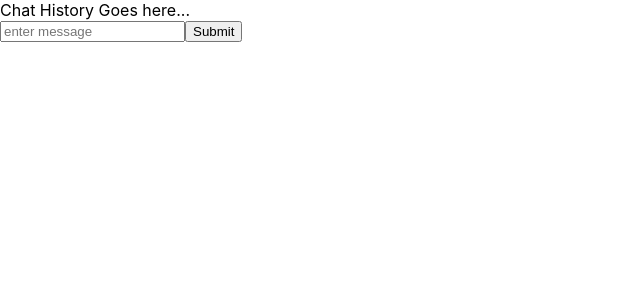
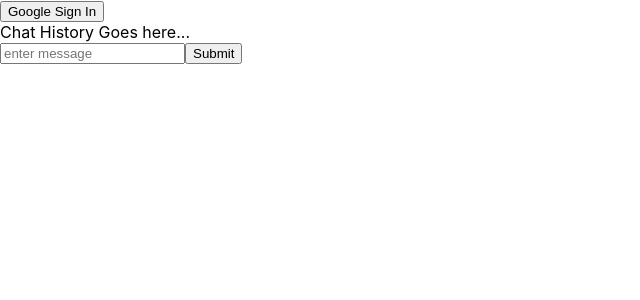
Before and after one commit to welschmoor/react-chat, a React (Create React App) app: page / in a window 1280 px wide. Shown: the top 300 px of the page, without its empty margins (0-640 px from the left). Built offline with nearby package versions, Linux system fonts and the light colour scheme.

Commit message:
firebase auth added

```diff
--- a/src/components/Login.js
+++ b/src/components/Login.js
@@ -1,10 +1,17 @@
 
 import React from "react"
+import { auth, provider } from "../firebase.js" // provider is what you're signing in with (google ie)
+
 
 const Login = () => {
+
+    const login = () => {
+        auth.signInWithRedirect(provider)
+    }
+
     return (
         <div>
-
+            <button onClick={login}>Google Sign In</button>
         </div>
     )
 }
```
